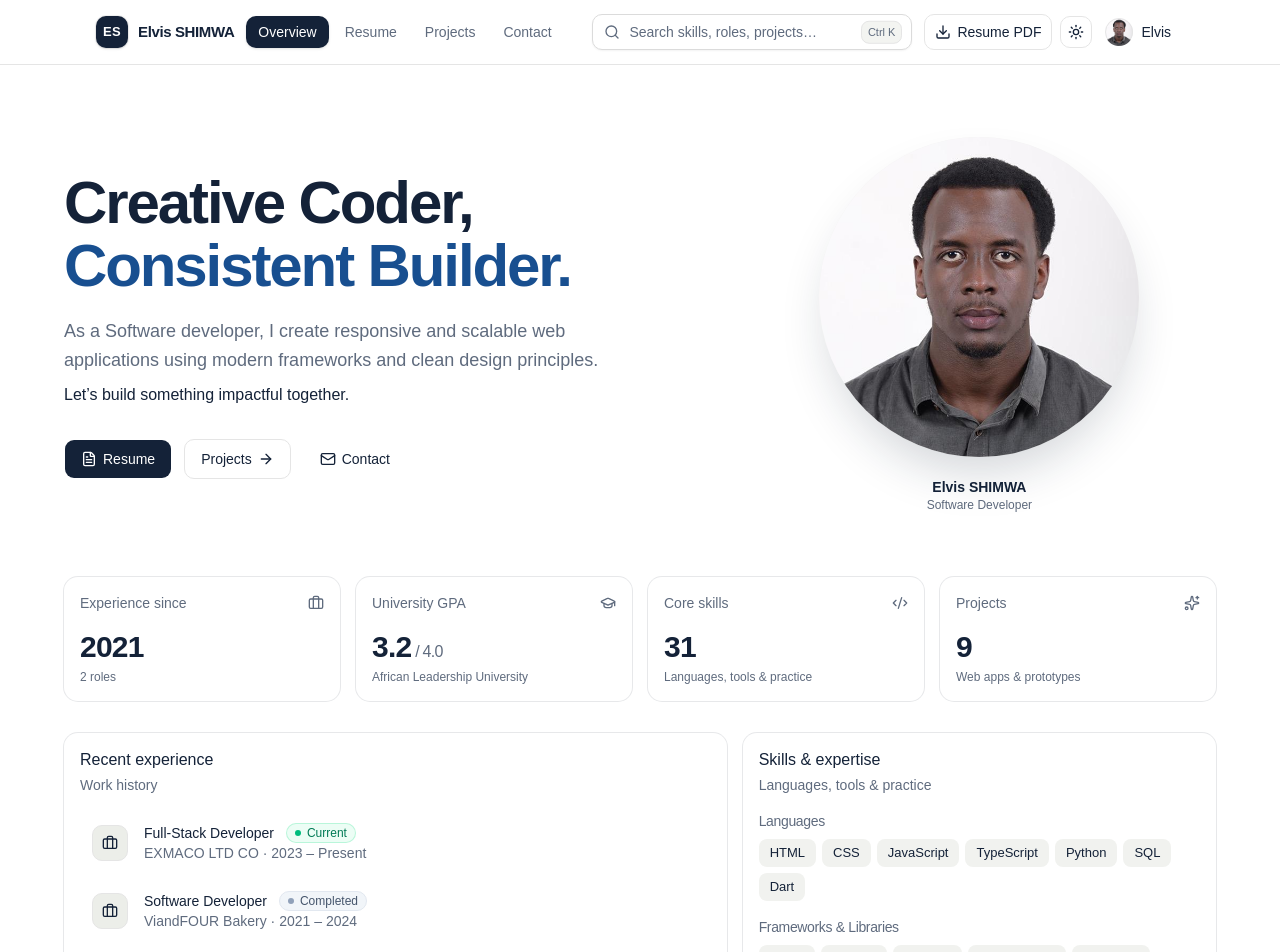
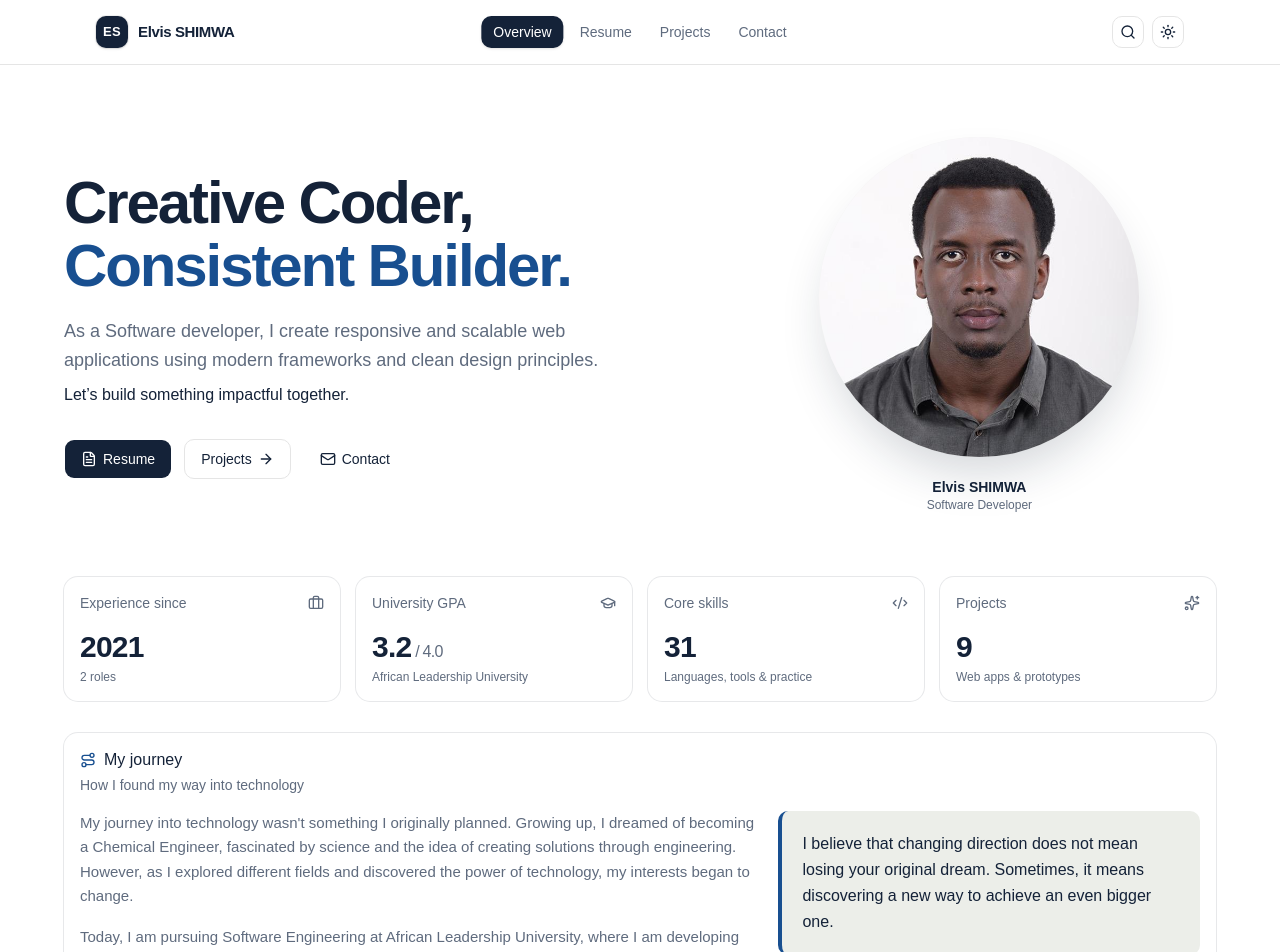
Before and after one commit to ElvisKS123/MyResume, a React (Vite) app: page /#/ in a window 1280 px wide. Shown: the top 952 px of the page. Built offline with nearby package versions, Linux system fonts and the light colour scheme.

Commit message:
update my resume

```diff
--- a/src/components/app-shell.tsx
+++ b/src/components/app-shell.tsx
@@ -2,8 +2,6 @@ import { useEffect, useId, useMemo, useRef, useState, type ReactNode } from "rea
 import { NavLink, Outlet, useLocation, useNavigate } from "react-router-dom"
 import { useTheme } from "@/components/theme-provider"
 import {
-  ArrowUpRight,
-  Download,
   FileText,
   FolderGit2,
   LayoutDashboard,
@@ -16,26 +14,21 @@ import {
 } from "lucide-react"
 
 import { GithubIcon, InstagramIcon, LinkedinIcon, WhatsappIcon } from "@/components/brand-icons"
-import { Avatar, AvatarFallback, AvatarImage } from "@/components/ui/avatar"
 import { Button } from "@/components/ui/button"
 import {
   DropdownMenu,
   DropdownMenuContent,
-  DropdownMenuGroup,
-  DropdownMenuItem,
   DropdownMenuLabel,
   DropdownMenuRadioGroup,
   DropdownMenuRadioItem,
-  DropdownMenuSeparator,
   DropdownMenuTrigger,
 } from "@/components/ui/dropdown-menu"
-import { Input } from "@/components/ui/input"
+import { Dialog, DialogContent, DialogDescription, DialogTitle, DialogTrigger } from "@/components/ui/dialog"
 import { Separator } from "@/components/ui/separator"
 import { Sheet, SheetContent, SheetDescription, SheetHeader, SheetTitle, SheetTrigger } from "@/components/ui/sheet"
 import { Tooltip, TooltipContent, TooltipTrigger } from "@/components/ui/tooltip"
 import { allSkills, contact, education, experience, profile, projects } from "@/data/resume"
 import { cn } from "@/lib/utils"
-import photo from "@/assets/profile.jpg"
 
 const navItems = [
   { to: "/", label: "Overview", icon: LayoutDashboard, end: true },
@@ -67,7 +60,7 @@ export function Logo({ className }: { className?: string }) {
 /* Horizontal links for the navbar (desktop) */
 function NavbarLinks() {
   return (
-    <nav aria-label="Main" className="hidden items-center gap-1 lg:flex">
+    <nav aria-label="Main" className="absolute left-1/2 hidden -translate-x-1/2 items-center gap-1 lg:flex">
       {navItems.map(({ to, label, end }) => (
         <NavLink
           key={to}
@@ -117,9 +110,6 @@ function MobileMenuBody({ onNavigate }: { onNavigate?: () => void }) {
     <div className="flex h-full flex-col gap-6 p-4">
       <div className="px-1 pt-1">
         <Logo />
-      </div>
-      <div className="sm:hidden">
-        <SearchBox />
       </div>
       <div className="space-y-2">
         <p className="px-3 text-xs font-medium text-muted-foreground">Menu</p>
@@ -175,19 +165,19 @@ function useSearchIndex(): SearchItem[] {
   )
 }
 
-function SearchBox() {
+function SearchDialog() {
   const index = useSearchIndex()
   const navigate = useNavigate()
   const listId = useId()
+  const [open, setOpen] = useState(false)
   const inputRef = useRef<HTMLInputElement>(null)
   const [query, setQuery] = useState("")
-  const [open, setOpen] = useState(false)
   const [active, setActive] = useState(0)
 
   const results = useMemo(() => {
     const q = query.trim().toLowerCase()
-    if (!q) return []
-    return index.filter((i) => i.label.toLowerCase().includes(q) || i.hint.toLowerCase().includes(q)).slice(0, 8)
+    if (!q) return index.filter((i) => i.hint === "Page" || i.hint === "Project").slice(0, 8)
+    return index.filter((i) => i.label.toLowerCase().includes(q) || i.hint.toLowerCase().includes(q)).slice(0, 10)
   }, [index, query])
 
   useEffect(() => {
@@ -195,47 +185,68 @@ function SearchBox() {
       const typing = e.target instanceof HTMLElement && e.target.closest("input, textarea, [contenteditable]")
       if ((e.key === "k" && (e.metaKey || e.ctrlKey)) || (e.key === "/" && !typing)) {
         e.preventDefault()
-        inputRef.current?.focus()
+        setOpen((o) => !o)
       }
     }
     window.addEventListener("keydown", onKey)
     return () => window.removeEventListener("keydown", onKey)
   }, [])
 
-  const go = (item: SearchItem) => {
-    navigate(item.to, { state: item.section ? { section: item.section } : undefined })
+  const onOpenChange = (next: boolean) => {
+    setOpen(next)
+    if (!next) {
       setQuery("")
-    setOpen(false)
-    inputRef.current?.blur()
+      setActive(0)
+    }
   }
 
-  const showList = open && query.trim().length > 0
+  const go = (item: SearchItem) => {
+    onOpenChange(false)
+    navigate(item.to, { state: item.section ? { section: item.section } : undefined })
+  }
+
+  useEffect(() => {
+    document.getElementById(`${listId}-${active}`)?.scrollIntoView({ block: "nearest" })
+  }, [active, listId])
 
   return (
-    <div className="relative w-full max-w-md">
-      <Search className="pointer-events-none absolute top-1/2 left-3 size-4 -translate-y-1/2 text-muted-foreground" aria-hidden />
-      <label htmlFor="global-search" className="sr-only">
-        Search the resume
-      </label>
-      <Input
-        id="global-search"
+    <Dialog open={open} onOpenChange={onOpenChange}>
+      <Tooltip>
+        <TooltipTrigger asChild>
+          <DialogTrigger asChild>
+            <Button variant="outline" size="icon" aria-label="Search">
+              <Search className="size-4" />
+            </Button>
+          </DialogTrigger>
+        </TooltipTrigger>
+        <TooltipContent>Search</TooltipContent>
+      </Tooltip>
+
+      <DialogContent showCloseButton={false} className="top-[15%] translate-y-0 gap-0 overflow-hidden p-0 sm:max-w-xl">
+        <DialogTitle className="sr-only">Search the resume</DialogTitle>
+        <DialogDescription className="sr-only">
+          Search pages, experience, education, skills and projects.
+        </DialogDescription>
+
+        <div className="flex items-center gap-3 border-b px-4">
+          <Search className="size-4 shrink-0 text-muted-foreground" aria-hidden />
+          <input
             ref={inputRef}
-        type="search"
+            type="text"
             role="combobox"
-        aria-expanded={showList}
+            aria-label="Search the resume"
+            aria-expanded="true"
             aria-controls={listId}
             aria-autocomplete="list"
-        aria-activedescendant={showList && results[active] ? `${listId}-${active}` : undefined}
+            aria-activedescendant={results[active] ? `${listId}-${active}` : undefined}
             autoComplete="off"
+            autoFocus
             placeholder="Search skills, roles, projects…"
             value={query}
             onChange={(e) => {
               setQuery(e.target.value)
               setActive(0)
-          setOpen(true)
             }}
-        onFocus={() => setOpen(true)}
-        onBlur={() => setTimeout(() => setOpen(false), 120)}
             onKeyDown={(e) => {
               if (e.key === "ArrowDown") {
                 e.preventDefault()
@@ -246,48 +257,52 @@ function SearchBox() {
               } else if (e.key === "Enter" && results[active]) {
                 e.preventDefault()
                 go(results[active])
-          } else if (e.key === "Escape") {
-            setQuery("")
-            setOpen(false)
               }
             }}
-        className="h-9 bg-background pr-12 pl-9 shadow-xs [&::-webkit-search-cancel-button]:hidden"
+            className="h-14 w-full bg-transparent text-base outline-none placeholder:text-muted-foreground"
           />
-      <kbd className="pointer-events-none absolute top-1/2 right-2.5 hidden -translate-y-1/2 rounded-md border bg-muted px-1.5 py-0.5 font-sans text-[11px] text-muted-foreground sm:block">
-        Ctrl K
-      </kbd>
+        </div>
 
-      {showList && (
-        <ul
-          id={listId}
-          role="listbox"
-          className="absolute top-full right-0 left-0 z-50 mt-2 overflow-hidden rounded-xl border bg-popover p-1 text-popover-foreground shadow-lg animate-in fade-in-0 zoom-in-95"
+        <div className="max-h-[min(60vh,420px)] overflow-y-auto p-2">
+          <div className="flex items-center justify-between px-3 pt-1 pb-2">
+            <p className="text-xs font-medium text-muted-foreground">{query.trim() ? "Results" : "Suggestions"}</p>
+            <button
+                type="button"
+                className="rounded-sm text-xs font-medium text-brand hover:underline focus-visible:ring-2 focus-visible:ring-ring focus-visible:outline-none"
+                onClick={() => {
+                  setQuery("")
+                  setActive(0)
+                  inputRef.current?.focus()
+                }}
               >
+                Clear all
+              </button>
+          </div>
           {results.length === 0 ? (
-            <li className="px-3 py-6 text-center text-sm text-muted-foreground">No results for “{query}”</li>
+            <p className="px-3 py-10 text-center text-sm text-muted-foreground">No results for “{query}”</p>
           ) : (
-            results.map((r, i) => (
+            <ul id={listId} role="listbox" aria-label="Search results">
+              {results.map((r, i) => (
                 <li
                   key={`${r.hint}-${r.label}`}
                   id={`${listId}-${i}`}
                   role="option"
                   aria-selected={i === active}
-                onMouseDown={(e) => e.preventDefault()}
-                onMouseEnter={() => setActive(i)}
+                  onMouseMove={() => setActive(i)}
                   onClick={() => go(r)}
                   className={cn(
-                  "flex cursor-pointer items-center justify-between gap-3 rounded-lg px-3 py-2 text-sm",
-                  i === active && "bg-accent"
+                    "flex cursor-pointer items-center justify-between gap-3 rounded-lg px-3 py-2.5 text-sm",
+                    i === active && "bg-accent text-accent-foreground"
                   )}
                 >
                   <span className="truncate">{r.label}</span>
-                <span className="shrink-0 text-xs text-muted-foreground">{r.hint}</span>
                 </li>
-            ))
-          )}
+              ))}
             </ul>
           )}
         </div>
+      </DialogContent>
+    </Dialog>
   )
 }
 
@@ -325,55 +340,10 @@ function ThemeMenu() {
   )
 }
 
-/* ---------- Profile menu ---------- */
-function ProfileMenu() {
-  const navigate = useNavigate()
-  return (
-    <DropdownMenu>
-      <DropdownMenuTrigger asChild>
-        <Button variant="ghost" className="h-9 gap-2 rounded-full pr-1 pl-1 sm:pr-3" aria-label="Profile menu">
-          <Avatar className="size-7">
-            <AvatarImage src={photo} alt="" className="object-cover" />
-            <AvatarFallback>{profile.initials}</AvatarFallback>
-          </Avatar>
-          <span className="hidden text-sm font-medium text-navy md:inline">Elvis</span>
-        </Button>
-      </DropdownMenuTrigger>
-      <DropdownMenuContent align="end" className="w-60">
-        <DropdownMenuLabel className="font-normal">
-          <p className="text-sm font-medium text-foreground">{profile.name}</p>
-          <p className="truncate text-xs text-muted-foreground">{contact.email}</p>
-        </DropdownMenuLabel>
-        <DropdownMenuSeparator />
-        <DropdownMenuGroup>
-          <DropdownMenuItem onSelect={() => navigate("/resume", { state: { print: true } })}>
-            <Download /> Download resume (PDF)
-          </DropdownMenuItem>
-          <DropdownMenuItem onSelect={() => navigate("/contact")}>
-            <Mail /> Contact
-          </DropdownMenuItem>
-        </DropdownMenuGroup>
-        <DropdownMenuSeparator />
-        <DropdownMenuGroup>
-          {socials.slice(0, 2).map(({ label, href, icon: Icon }) => (
-            <DropdownMenuItem key={label} asChild>
-              <a href={href} target="_blank" rel="noopener noreferrer">
-                <Icon /> {label}
-                <ArrowUpRight className="ml-auto text-muted-foreground" />
-              </a>
-            </DropdownMenuItem>
-          ))}
-        </DropdownMenuGroup>
-      </DropdownMenuContent>
-    </DropdownMenu>
-  )
-}
-
 /* ---------- Shell ---------- */
 export function AppShell({ children }: { children?: ReactNode }) {
   const [sheetOpen, setSheetOpen] = useState(false)
   const location = useLocation()
-  const navigate = useNavigate()
 
   // Scroll to a requested section (from search), otherwise to the top.
   useEffect(() => {
@@ -400,7 +370,7 @@ export function AppShell({ children }: { children?: ReactNode }) {
       <div>
         {/* Navbar */}
         <header className="no-print sticky top-0 z-30 border-b bg-background/80 backdrop-blur-md supports-backdrop-filter:bg-background/70">
-          <div className="mx-auto flex h-16 w-full max-w-6xl items-center gap-3 px-4 sm:px-6 lg:px-8">
+          <div className="relative mx-auto flex h-16 w-full max-w-6xl items-center gap-3 px-4 sm:px-6 lg:px-8">
             <Sheet open={sheetOpen} onOpenChange={setSheetOpen}>
               <SheetTrigger asChild>
                 <Button variant="outline" size="icon" className="lg:hidden" aria-label="Open navigation">
@@ -420,20 +390,9 @@ export function AppShell({ children }: { children?: ReactNode }) {
 
             <NavbarLinks />
 
-            <div className="hidden min-w-0 flex-1 justify-end sm:flex lg:max-w-xs lg:ml-auto">
-              <SearchBox />
-            </div>
-
-            <div className="ml-auto flex items-center gap-2 lg:ml-0">
-              <Button
-                variant="outline"
-                className="hidden h-9 xl:inline-flex"
-                onClick={() => navigate("/resume", { state: { print: true } })}
-              >
-                <Download className="size-4" /> Resume PDF
-              </Button>
+            <div className="ml-auto flex items-center gap-2">
+              <SearchDialog />
               <ThemeMenu />
-              <ProfileMenu />
             </div>
           </div>
         </header>
--- a/src/data/resume.ts
+++ b/src/data/resume.ts
@@ -17,6 +17,16 @@ export const profile = {
     "A driven and detail-oriented aspiring software engineer with a strong passion for building innovative, user-friendly web development. Eager to apply technical skills and contribute meaningfully to impactful and challenging projects.",
   contactTagline: "Looking forward to hearing from you",
   availability: "collaborations, job opportunities, or any inquiries",
+}
+
+export const journey = {
+  paragraphs: [
+    "My journey into technology wasn't something I originally planned. Growing up, I dreamed of becoming a Chemical Engineer, fascinated by science and the idea of creating solutions through engineering. However, as I explored different fields and discovered the power of technology, my interests began to change.",
+    "Today, I am pursuing Software Engineering at African Leadership University, where I am developing my skills in software development, problem-solving, and building digital solutions.",
+    "Although my career direction changed, my ambition remained the same: to use engineering and innovation to solve real-world problems. My goal is to build technology that creates meaningful impact in Rwanda and across Africa, while growing into a software engineer, entrepreneur, and technology founder.",
+  ],
+  closing:
+    "I believe that changing direction does not mean losing your original dream. Sometimes, it means discovering a new way to achieve an even bigger one.",
 }
 
 export const contact = {
--- a/src/pages/overview.tsx
+++ b/src/pages/overview.tsx
@@ -1,7 +1,7 @@
 import { useState } from "react"
 import { Link } from "react-router-dom"
 import { motion } from "framer-motion"
-import { ArrowRight, Briefcase, Code2, FileText, GraduationCap, Mail, Sparkles } from "lucide-react"
+import { ArrowRight, Briefcase, Code2, FileText, GraduationCap, Mail, Route, Sparkles } from "lucide-react"
 
 import { Reveal } from "@/components/reveal"
 import { StatusBadge } from "@/components/status-badge"
@@ -9,7 +9,7 @@ import { Badge } from "@/components/ui/badge"
 import { Button } from "@/components/ui/button"
 import { Card, CardContent, CardDescription, CardHeader, CardTitle } from "@/components/ui/card"
 import { Skeleton } from "@/components/ui/skeleton"
-import { allSkills, education, experience, profile, projects, skillGroups } from "@/data/resume"
+import { allSkills, education, experience, journey, profile, projects, skillGroups } from "@/data/resume"
 import photo from "@/assets/profile.jpg"
 
 const ease = [0.22, 1, 0.36, 1] as const
@@ -127,6 +127,29 @@ export default function OverviewPage() {
         ))}
       </section>
 
+      <Reveal>
+        <section id="journey" aria-labelledby="journey-title">
+          <Card>
+            <CardHeader>
+              <CardTitle id="journey-title" className="flex items-center gap-2 text-navy">
+                <Route className="size-4 text-brand" aria-hidden /> My journey
+              </CardTitle>
+              <CardDescription>How I found my way into technology</CardDescription>
+            </CardHeader>
+            <CardContent className="grid gap-6 lg:grid-cols-[1.6fr_1fr]">
+              <div className="space-y-4 text-[15px] leading-relaxed text-muted-foreground">
+                {journey.paragraphs.map((p) => (
+                  <p key={p.slice(0, 24)}>{p}</p>
+                ))}
+              </div>
+              <blockquote className="self-start rounded-lg border-l-4 border-brand bg-surface-1 p-5 text-base leading-relaxed font-medium text-navy dark:bg-muted/40">
+                {journey.closing}
+              </blockquote>
+            </CardContent>
+          </Card>
+        </section>
+      </Reveal>
+
       <div className="grid items-start gap-4 lg:grid-cols-[1.4fr_1fr]">
         <Reveal>
           <Card>
```
Lines whose indentation alone changed are shown as unchanged.
